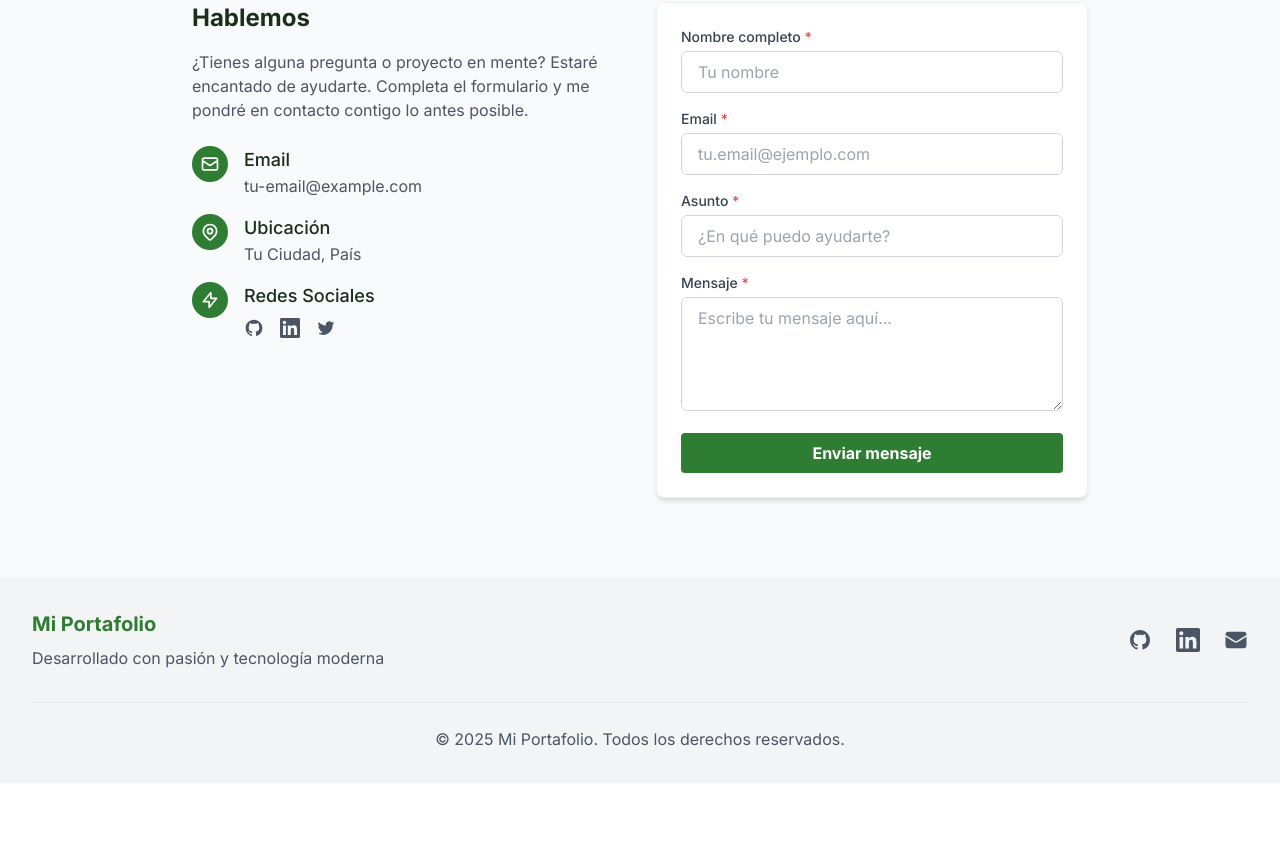
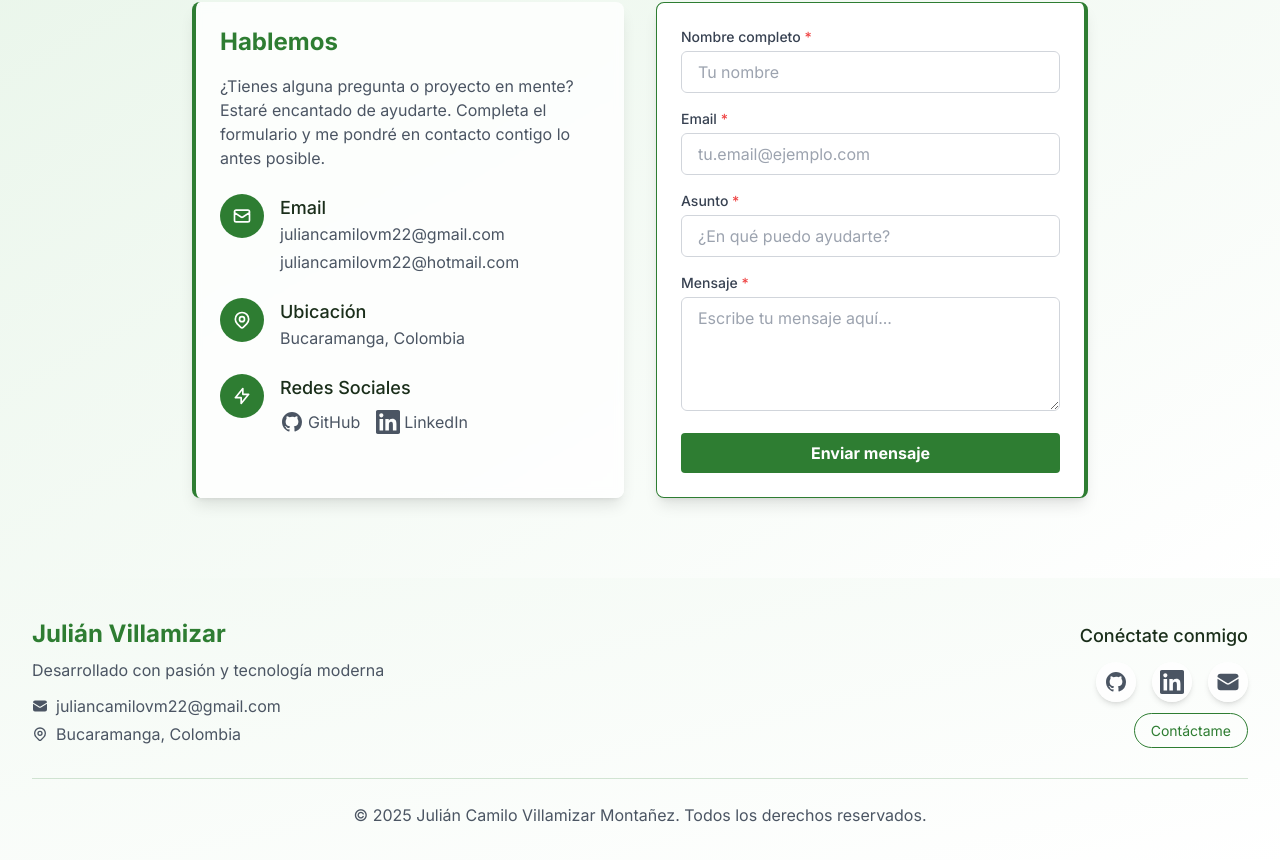
Before and after one commit to JulianCVM/Mi-Portafolio, a Next.js app: page / in a window 1280 px wide. Shown: the part 6352-7212 px from the top of the page. Before the commit the page ends 7135 px from the top, so only its background shows below. Built offline with nearby package versions, Linux system fonts and the light colour scheme.

Commit message:
feat: :sparkles: Ajustes de la seccion contactame
Se hacen los ajustes pertinentes a la seccion de contactame estableciendo bien las referencias y links de redireccionamiento, mejorando el dise;o y demas

```diff
--- a/src/components/Contact.tsx
+++ b/src/components/Contact.tsx
@@ -60,35 +60,40 @@ export default function Contact() {
   }
 
   return (
-    <section id="contact" className="py-20 bg-gray-50 dark:bg-gray-900">
+    <section id="contact" className="py-20 bg-gradient-to-br from-accent to-white dark:from-secondary dark:to-gray-900">
       <div className="container-custom">
         <h2 className="section-title text-center">Contáctame</h2>
 
         <div className="max-w-4xl mx-auto mt-12 grid grid-cols-1 md:grid-cols-2 gap-8">
-          <div>
-            <h3 className="text-2xl font-bold text-secondary dark:text-white mb-4">Hablemos</h3>
+          <div className="bg-white/80 dark:bg-gray-800/80 p-6 rounded-lg shadow-lg backdrop-blur-sm border-l-4 border-primary">
+            <h3 className="text-2xl font-bold text-primary dark:text-primary-light mb-4">Hablemos</h3>
             <p className="text-gray-600 dark:text-gray-300 mb-6">
               ¿Tienes alguna pregunta o proyecto en mente? Estaré encantado de ayudarte.
               Completa el formulario y me pondré en contacto contigo lo antes posible.
             </p>
 
-            <div className="space-y-4">
+            <div className="space-y-6">
               <div className="flex items-start">
-                <div className="flex-shrink-0 bg-primary rounded-full p-2 mr-4">
+                <div className="flex-shrink-0 bg-primary rounded-full p-3 mr-4">
                   <svg className="h-5 w-5 text-white" fill="none" viewBox="0 0 24 24" stroke="currentColor">
                     <path strokeLinecap="round" strokeLinejoin="round" strokeWidth={2} d="M3 8l7.89 5.26a2 2 0 002.22 0L21 8M5 19h14a2 2 0 002-2V7a2 2 0 00-2-2H5a2 2 0 00-2 2v10a2 2 0 002 2z" />
                   </svg>
                 </div>
                 <div>
                   <h4 className="text-lg font-medium text-secondary dark:text-white">Email</h4>
-                  <a href="mailto:tu-email@example.com" className="text-gray-600 dark:text-gray-300 hover:text-primary dark:hover:text-primary transition-colors">
-                    tu-email@example.com
-                  </a>
+                  <div className="space-y-1">
+                    <a href="mailto:juliancamilovm22@gmail.com" className="block text-gray-600 dark:text-gray-300 hover:text-primary dark:hover:text-primary-light transition-colors">
+                      juliancamilovm22@gmail.com
+                    </a>
+                    <a href="mailto:juliancamilovm22@hotmail.com" className="block text-gray-600 dark:text-gray-300 hover:text-primary dark:hover:text-primary-light transition-colors">
+                      juliancamilovm22@hotmail.com
+                    </a>
+                  </div>
                 </div>
               </div>
 
               <div className="flex items-start">
-                <div className="flex-shrink-0 bg-primary rounded-full p-2 mr-4">
+                <div className="flex-shrink-0 bg-primary rounded-full p-3 mr-4">
                   <svg className="h-5 w-5 text-white" fill="none" viewBox="0 0 24 24" stroke="currentColor">
                     <path strokeLinecap="round" strokeLinejoin="round" strokeWidth={2} d="M17.657 16.657L13.414 20.9a1.998 1.998 0 01-2.827 0l-4.244-4.243a8 8 0 1111.314 0z" />
                     <path strokeLinecap="round" strokeLinejoin="round" strokeWidth={2} d="M15 11a3 3 0 11-6 0 3 3 0 016 0z" />
@@ -97,13 +102,13 @@ export default function Contact() {
                 <div>
                   <h4 className="text-lg font-medium text-secondary dark:text-white">Ubicación</h4>
                   <p className="text-gray-600 dark:text-gray-300">
-                    Tu Ciudad, País
+                    Bucaramanga, Colombia
                   </p>
                 </div>
               </div>
 
               <div className="flex items-start">
-                <div className="flex-shrink-0 bg-primary rounded-full p-2 mr-4">
+                <div className="flex-shrink-0 bg-primary rounded-full p-3 mr-4">
                   <svg className="h-5 w-5 text-white" fill="none" viewBox="0 0 24 24" stroke="currentColor">
                     <path strokeLinecap="round" strokeLinejoin="round" strokeWidth={2} d="M13 10V3L4 14h7v7l9-11h-7z" />
                   </svg>
@@ -111,20 +116,21 @@ export default function Contact() {
                 <div>
                   <h4 className="text-lg font-medium text-secondary dark:text-white">Redes Sociales</h4>
                   <div className="flex space-x-4 mt-2">
-                    <a href="https://github.com/tu-usuario" target="_blank" rel="noopener noreferrer" className="text-gray-600 dark:text-gray-400 hover:text-primary dark:hover:text-primary transition-colors">
-                      <svg className="h-5 w-5" fill="currentColor" viewBox="0 0 24 24">
+                    <a href="https://github.com/JulianCVM" target="_blank" rel="noopener noreferrer"
+                       className="text-gray-600 dark:text-gray-400 hover:text-primary dark:hover:text-primary-light transition-colors
+                                transform hover:scale-110 flex items-center">
+                      <svg className="h-6 w-6" fill="currentColor" viewBox="0 0 24 24">
                         <path fillRule="evenodd" d="M12 2C6.477 2 2 6.484 2 12.017c0 4.425 2.865 8.18 6.839 9.504.5.092.682-.217.682-.483 0-.237-.008-.868-.013-1.703-2.782.605-3.369-1.343-3.369-1.343-.454-1.158-1.11-1.466-1.11-1.466-.908-.62.069-.608.069-.608 1.003.07 1.531 1.032 1.531 1.032.892 1.53 2.341 1.088 2.91.832.092-.647.35-1.088.636-1.338-2.22-.253-4.555-1.113-4.555-4.951 0-1.093.39-1.988 1.029-2.688-.103-.253-.446-1.272.098-2.65 0 0 .84-.27 2.75 1.026A9.564 9.564 0 0112 6.844c.85.004 1.705.115 2.504.337 1.909-1.296 2.747-1.027 2.747-1.027.546 1.379.202 2.398.1 2.651.64.7 1.028 1.595 1.028 2.688 0 3.848-2.339 4.695-4.566 4.943.359.309.678.92.678 1.855 0 1.338-.012 2.419-.012 2.747 0 .268.18.58.688.482A10.019 10.019 0 0022 12.017C22 6.484 17.522 2 12 2z" clipRule="evenodd" />
                       </svg>
+                      <span className="ml-1">GitHub</span>
                     </a>
-                    <a href="https://linkedin.com/in/tu-usuario" target="_blank" rel="noopener noreferrer" className="text-gray-600 dark:text-gray-400 hover:text-primary dark:hover:text-primary transition-colors">
-                      <svg className="h-5 w-5" fill="currentColor" viewBox="0 0 24 24">
+                    <a href="https://www.linkedin.com/in/julian-camilo-villamizar-monta%C3%B1ez-a65ab9232/" target="_blank" rel="noopener noreferrer"
+                       className="text-gray-600 dark:text-gray-400 hover:text-primary dark:hover:text-primary-light transition-colors
+                                transform hover:scale-110 flex items-center">
+                      <svg className="h-6 w-6" fill="currentColor" viewBox="0 0 24 24">
                         <path d="M20.447 20.452h-3.554v-5.569c0-1.328-.027-3.037-1.852-3.037-1.853 0-2.136 1.445-2.136 2.939v5.667H9.351V9h3.414v1.561h.046c.477-.9 1.637-1.85 3.37-1.85 3.601 0 4.267 2.37 4.267 5.455v6.286zM5.337 7.433c-1.144 0-2.063-.926-2.063-2.065 0-1.138.92-2.063 2.063-2.063 1.14 0 2.064.925 2.064 2.063 0 1.139-.925 2.065-2.064 2.065zm1.782 13.019H3.555V9h3.564v11.452zM22.225 0H1.771C.792 0 0 .774 0 1.729v20.542C0 23.227.792 24 1.771 24h20.454C23.2 24 24 23.227 24 22.271V1.729C24 .774 23.2 0 22.225 0z" />
                       </svg>
-                    </a>
-                    <a href="https://twitter.com/tu-usuario" target="_blank" rel="noopener noreferrer" className="text-gray-600 dark:text-gray-400 hover:text-primary dark:hover:text-primary transition-colors">
-                      <svg className="h-5 w-5" fill="currentColor" viewBox="0 0 24 24">
-                        <path d="M8.29 20.251c7.547 0 11.675-6.253 11.675-11.675 0-.178 0-.355-.012-.53A8.348 8.348 0 0022 5.92a8.19 8.19 0 01-2.357.646 4.118 4.118 0 001.804-2.27 8.224 8.224 0 01-2.605.996 4.107 4.107 0 00-6.993 3.743 11.65 11.65 0 01-8.457-4.287 4.106 4.106 0 001.27 5.477A4.072 4.072 0 012.8 9.713v.052a4.105 4.105 0 003.292 4.022 4.095 4.095 0 01-1.853.07 4.108 4.108 0 003.834 2.85A8.233 8.233 0 012 18.407a11.616 11.616 0 006.29 1.84" />
-                      </svg>
+                      <span className="ml-1">LinkedIn</span>
                     </a>
                   </div>
                 </div>
@@ -132,7 +138,7 @@ export default function Contact() {
             </div>
           </div>
 
-          <div className="card p-6">
+          <div className="card p-6 border-r-4 border-primary shadow-lg">
             <form onSubmit={handleSubmit}>
               <div className="mb-4">
                 <label htmlFor="name" className="block text-sm font-medium text-gray-700 dark:text-gray-300 mb-1">
--- a/src/components/Footer.tsx
+++ b/src/components/Footer.tsx
@@ -6,41 +6,71 @@ export default function Footer() {
   const currentYear = new Date().getFullYear()
 
   return (
-    <footer className="bg-gray-100 dark:bg-gray-900 py-8">
+    <footer className="bg-gradient-to-br from-accent/50 to-white dark:from-secondary dark:to-gray-900 py-10">
       <div className="container-custom">
         <div className="flex flex-col md:flex-row justify-between items-center">
-          <div className="mb-4 md:mb-0">
-            <Link href="/" className="text-xl font-bold text-primary">
-              Mi Portafolio
+          <div className="mb-6 md:mb-0">
+            <Link href="/" className="text-2xl font-bold text-primary dark:text-primary-light">
+              Julián Villamizar
             </Link>
             <p className="text-gray-600 dark:text-gray-400 mt-2">
               Desarrollado con pasión y tecnología moderna
             </p>
+            <div className="mt-3 flex flex-col space-y-1">
+              <a href="mailto:juliancamilovm22@gmail.com" className="text-gray-600 dark:text-gray-400 hover:text-primary dark:hover:text-primary-light transition-colors flex items-center">
+                <svg className="h-4 w-4 mr-2" fill="currentColor" viewBox="0 0 24 24">
+                  <path d="M1.5 8.67v8.58a3 3 0 003 3h15a3 3 0 003-3V8.67l-8.928 5.493a3 3 0 01-3.144 0L1.5 8.67z" />
+                  <path d="M22.5 6.908V6.75a3 3 0 00-3-3h-15a3 3 0 00-3 3v.158l9.714 5.978a1.5 1.5 0 001.572 0L22.5 6.908z" />
+                </svg>
+                juliancamilovm22@gmail.com
+              </a>
+              <p className="text-gray-600 dark:text-gray-400 flex items-center">
+                <svg className="h-4 w-4 mr-2" fill="none" viewBox="0 0 24 24" stroke="currentColor">
+                  <path strokeLinecap="round" strokeLinejoin="round" strokeWidth={2} d="M17.657 16.657L13.414 20.9a1.998 1.998 0 01-2.827 0l-4.244-4.243a8 8 0 1111.314 0z" />
+                  <path strokeLinecap="round" strokeLinejoin="round" strokeWidth={2} d="M15 11a3 3 0 11-6 0 3 3 0 016 0z" />
+                </svg>
+                Bucaramanga, Colombia
+              </p>
+            </div>
           </div>
 
-          <div className="flex space-x-6">
-            <a href="https://github.com/tu-usuario" target="_blank" rel="noopener noreferrer" className="text-gray-600 dark:text-gray-400 hover:text-primary dark:hover:text-primary transition-colors">
+          <div className="flex flex-col items-center md:items-end">
+            <h3 className="text-lg font-medium text-secondary dark:text-white mb-3">Conéctate conmigo</h3>
+            <div className="flex space-x-4">
+              <a href="https://github.com/JulianCVM" target="_blank" rel="noopener noreferrer"
+                 className="text-gray-600 dark:text-gray-400 hover:text-primary dark:hover:text-primary-light transition-colors transform hover:scale-110 p-2 bg-white/80 dark:bg-gray-800/80 rounded-full shadow-md">
                 <svg className="h-6 w-6" fill="currentColor" viewBox="0 0 24 24" aria-hidden="true">
                   <path fillRule="evenodd" d="M12 2C6.477 2 2 6.484 2 12.017c0 4.425 2.865 8.18 6.839 9.504.5.092.682-.217.682-.483 0-.237-.008-.868-.013-1.703-2.782.605-3.369-1.343-3.369-1.343-.454-1.158-1.11-1.466-1.11-1.466-.908-.62.069-.608.069-.608 1.003.07 1.531 1.032 1.531 1.032.892 1.53 2.341 1.088 2.91.832.092-.647.35-1.088.636-1.338-2.22-.253-4.555-1.113-4.555-4.951 0-1.093.39-1.988 1.029-2.688-.103-.253-.446-1.272.098-2.65 0 0 .84-.27 2.75 1.026A9.564 9.564 0 0112 6.844c.85.004 1.705.115 2.504.337 1.909-1.296 2.747-1.027 2.747-1.027.546 1.379.202 2.398.1 2.651.64.7 1.028 1.595 1.028 2.688 0 3.848-2.339 4.695-4.566 4.943.359.309.678.92.678 1.855 0 1.338-.012 2.419-.012 2.747 0 .268.18.58.688.482A10.019 10.019 0 0022 12.017C22 6.484 17.522 2 12 2z" clipRule="evenodd" />
                 </svg>
               </a>
-            <a href="https://linkedin.com/in/tu-usuario" target="_blank" rel="noopener noreferrer" className="text-gray-600 dark:text-gray-400 hover:text-primary dark:hover:text-primary transition-colors">
+              <a href="https://www.linkedin.com/in/julian-camilo-villamizar-monta%C3%B1ez-a65ab9232/" target="_blank" rel="noopener noreferrer"
+                 className="text-gray-600 dark:text-gray-400 hover:text-primary dark:hover:text-primary-light transition-colors transform hover:scale-110 p-2 bg-white/80 dark:bg-gray-800/80 rounded-full shadow-md">
                 <svg className="h-6 w-6" fill="currentColor" viewBox="0 0 24 24" aria-hidden="true">
                   <path d="M20.447 20.452h-3.554v-5.569c0-1.328-.027-3.037-1.852-3.037-1.853 0-2.136 1.445-2.136 2.939v5.667H9.351V9h3.414v1.561h.046c.477-.9 1.637-1.85 3.37-1.85 3.601 0 4.267 2.37 4.267 5.455v6.286zM5.337 7.433c-1.144 0-2.063-.926-2.063-2.065 0-1.138.92-2.063 2.063-2.063 1.14 0 2.064.925 2.064 2.063 0 1.139-.925 2.065-2.064 2.065zm1.782 13.019H3.555V9h3.564v11.452zM22.225 0H1.771C.792 0 0 .774 0 1.729v20.542C0 23.227.792 24 1.771 24h20.454C23.2 24 24 23.227 24 22.271V1.729C24 .774 23.2 0 22.225 0z" />
                 </svg>
               </a>
-            <a href="mailto:tu-email@example.com" className="text-gray-600 dark:text-gray-400 hover:text-primary dark:hover:text-primary transition-colors">
+              <a href="mailto:juliancamilovm22@hotmail.com"
+                 className="text-gray-600 dark:text-gray-400 hover:text-primary dark:hover:text-primary-light transition-colors transform hover:scale-110 p-2 bg-white/80 dark:bg-gray-800/80 rounded-full shadow-md">
                 <svg className="h-6 w-6" fill="currentColor" viewBox="0 0 24 24" aria-hidden="true">
                   <path d="M1.5 8.67v8.58a3 3 0 003 3h15a3 3 0 003-3V8.67l-8.928 5.493a3 3 0 01-3.144 0L1.5 8.67z" />
                   <path d="M22.5 6.908V6.75a3 3 0 00-3-3h-15a3 3 0 00-3 3v.158l9.714 5.978a1.5 1.5 0 001.572 0L22.5 6.908z" />
                 </svg>
               </a>
             </div>
+            <div className="mt-4">
+              <Link
+                href="#contact"
+                className="text-sm px-4 py-2 border border-primary dark:border-primary-light text-primary dark:text-primary-light rounded-full hover:bg-primary hover:text-white dark:hover:bg-primary-light dark:hover:text-secondary transition-colors duration-300"
+              >
+                Contáctame
+              </Link>
+            </div>
+          </div>
         </div>
 
-        <div className="mt-8 border-t border-gray-200 dark:border-gray-800 pt-6 text-center">
+        <div className="mt-8 border-t border-primary/20 dark:border-primary-dark/30 pt-6 text-center">
           <p className="text-gray-600 dark:text-gray-400">
-            © {currentYear} Mi Portafolio. Todos los derechos reservados.
+            © {currentYear} Julián Camilo Villamizar Montañez. Todos los derechos reservados.
           </p>
         </div>
       </div>
```
Lines whose indentation alone changed are shown as unchanged.
